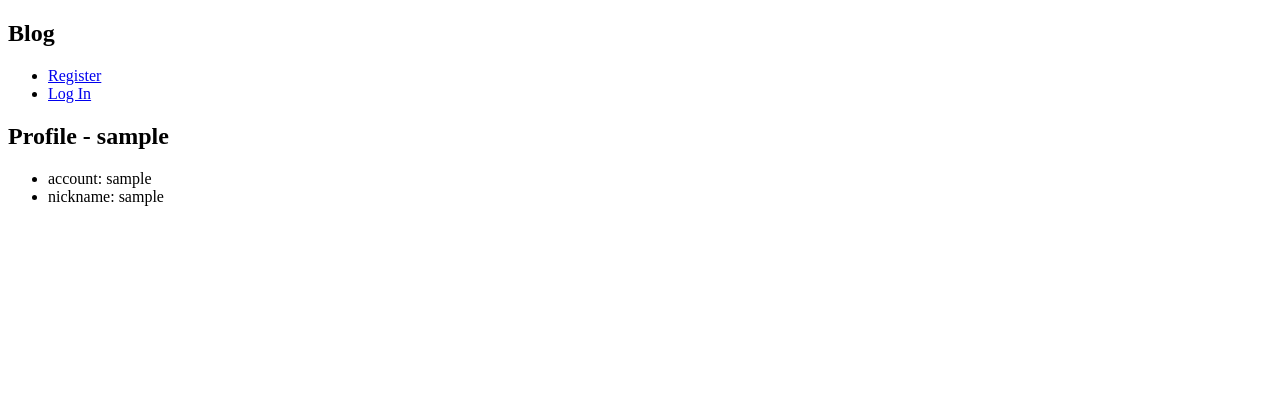
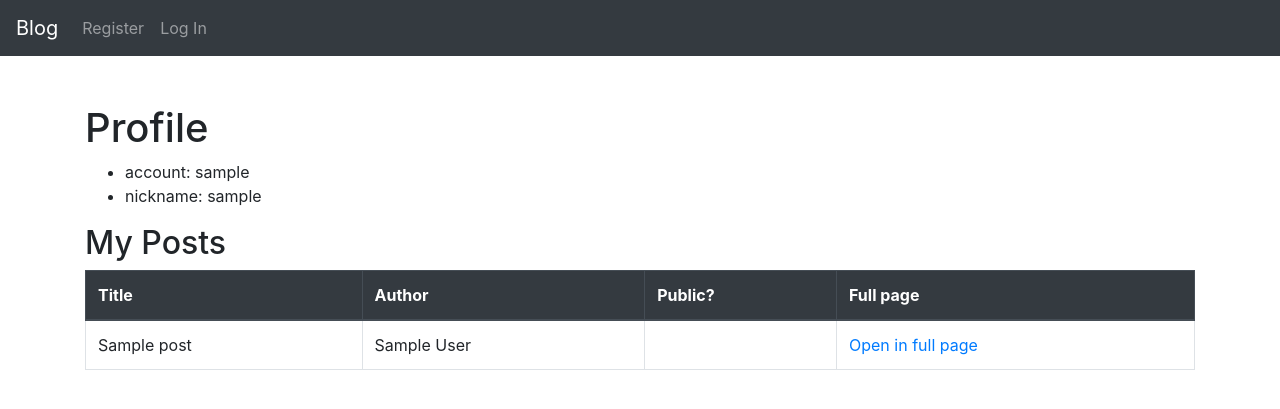
Before and after one commit to eoleedi/NOJ-blog-practice, a Flask app: template flask/blog/templates/profile.html in a window 1280 px wide. Shown: the top 409 px of the page. Run offline with Flask 2, Linux system fonts and the light colour scheme; the template is opened without the code that fills it: most values are stand-ins (such as "Sample title", 1, 10 or a date in 2020); parts of the project's set-up code (start-up, migrations or seed data) failed here and were passed over; some libraries are stand-ins or nearby versions.

Commit message:
Bootstrap added

```diff
--- a/flask/blog/templates/base.html
+++ b/flask/blog/templates/base.html
@@ -1,21 +1,48 @@
 <!doctype html>
+	<head>
 		<title>{% block title %}{% endblock %} - Blog</title>
 		<link rel="stylesheet" href="{{ url_for('static', filename='style.css') }}">
-<nav>
-  <h1><a href="{{ url_for('home') }}">Blog</a></h1>
-  <ul>
+		<meta name="viewport", content="width = device-width, initial-scale = 1.0">
+		<!--Bootstrap-->
+		<link rel="stylesheet" href="https://cdn.jsdelivr.net/npm/bootstrap@4.6.0/dist/css/bootstrap.min.css" integrity="sha384-B0vP5xmATw1+K9KRQjQERJvTumQW0nPEzvF6L/Z6nronJ3oUOFUFpCjEUQouq2+l" crossorigin="anonymous">
+		<link href="./Front End/main.css" rel="stylesheet">
+		<link rel="stylesheet" href="https://cdn.jsdelivr.net/npm/bootstrap-icons@1.3.0/font/bootstrap-icons.css">
+		<script src="https://kit.fontawesome.com/016c62c7eb.js" crossorigin="anonymous"></script>
+		<script type="text/javascript">
+			content=content.replace('<br />','\n');
+		</script>
+	</head>
+	<body>
+		<nav class="navbar navbar-expand-md navbar-dark bg-dark">
+			<a class="navbar-brand" href="{{ url_for('home') }}">Blog</a>
+			<button class="navbar-toggler" type="button" data-toggle="collapse" data-target="#navbarNav" aria-controls="navbarNav" aria-expanded="false" aria-label="Toggle navigation">
+				<span class="navbar-toggler-icon"></span>
+			</button>
+			<div class="collapse navbar-collapse" id="navbarNav">
+				<ul class="navbar-nav">
 					{% if g.user %}
-        <li><span><a href="{{ url_for('profile', id=g.user['username']) }}">{{ g.user['username'] }}</a></span>
-        <li><a href="{{ url_for('logout') }}">Log Out</a></li>
-        <li><a href="{{ url_for('post') }}">Post</a></li>
-        <li><a href="{{ url_for('setting') }}">Setting</a></li>
+					<li class="nav-item dropdown">
+						<a class="nav-link dropdown-toggle" href="" id="navbarDropdownMenuLink" data-toggle="dropdown" aria-haspopup="true" aria-expanded="false">
+						  {{ g.user['username'] }}
+						</a>
+						<div class="dropdown-menu" aria-labelledby="navbarDropdownMenuLink">
+							<a class="dropdown-item" href="{{ url_for('profile', id=g.user['username']) }}">Personal Page</a>
+							<a class="dropdown-item" href="{{ url_for('setting') }}">Setting</a>
+							<a class="dropdown-item" href="{{ url_for('logout') }}">Log out</a>
+						</div>
+					</li>
+					<li class="navbar-item"><a class="nav-link" href="{{ url_for('post') }}">Post</a></li>
 					{% else %}
-      <li><a href="{{ url_for('register') }}">Register</a>
-      <li><a href="{{ url_for('login') }}">Log In</a>
+					<li class="navbar-item"><a class="nav-link" href="{{ url_for('register') }}">Register</a>
+					<li class="navbar-item"><a class="nav-link" href="{{ url_for('login') }}">Log In</a>
 					{% endif %}
 				</ul>
+
+			</div>
 		</nav>
+
 		<section class="content">
+			<div class="container" style="margin: 3em auto;">
 				<header>
 					{% block header %}{% endblock %}
 				</header>
@@ -23,4 +50,12 @@
 				<div class="flash">{{ message }}</div>
 				{% endfor %}
 				{% block content %}{% endblock %}
+			</div>
 		</section>
+
+		<!-- jQuery -->
+		<script src="https://code.jquery.com/jquery-3.5.1.slim.min.js" integrity="sha384-DfXdz2htPH0lsSSs5nCTpuj/zy4C+OGpamoFVy38MVBnE+IbbVYUew+OrCXaRkfj" crossorigin="anonymous"></script>
+		<script src="https://cdn.jsdelivr.net/npm/popper.js@1.16.1/dist/umd/popper.min.js" integrity="sha384-9/reFTGAW83EW2RDu2S0VKaIzap3H66lZH81PoYlFhbGU+6BZp6G7niu735Sk7lN" crossorigin="anonymous"></script>
+		<script src="https://cdn.jsdelivr.net/npm/bootstrap@4.6.0/dist/js/bootstrap.min.js" integrity="sha384-+YQ4JLhjyBLPDQt//I+STsc9iw4uQqACwlvpslubQzn4u2UU2UFM80nGisd026JF" crossorigin="anonymous"></script>
+	</body>
+</html>
--- a/flask/blog/templates/profile.html
+++ b/flask/blog/templates/profile.html
@@ -1,13 +1,30 @@
 {% extends 'base.html'  %}
 
 {% block header %}
-    <h1>{% block title %}Profile - {{ value['username'] }} {% endblock %}</h1>
+    <h1>{% block title %}Profile{% endblock %}</h1>
 {% endblock %}
 
 
 {% block content %}
     <ul>
-        <li>account: {{ value['username'] }} </li>
-        <li>nickname: {{ value['nickname'] }}</li>
+        <li>account: {{ profile['username'] }} </li>
+        <li>nickname: {{ profile['nickname'] }}</li>
     </ul>
+    <h2>My Posts</h2>
+    <table class="table table-bordered">
+        <thead class="thead-dark">
+            <th>Title</th>
+            <th>Author</th>
+            <th>Public?</th>
+            <th>Full page</th>
+        </thead>
+        {% for post in posts %}
+        <tr>
+            <td>{{ post.title }}</td>
+            <td>{{ post.author }}</td>
+            <td>{{ post.isPublic }}</td>
+            <td><a href="{{ url_for('get_post_page', id=post.id ) }}">Open in full page</a></td>
+        </tr>
+        {% endfor %}
+    </table>
 {% endblock %}
```
Also changed, not shown: flask/blog/routes.py (+53 -8 lines), flask/blog/templates/home.html (+8 -1 lines), flask/blog/templates/post_page.html (added, +47 -0 lines). Lines whose indentation alone changed are shown as unchanged.
